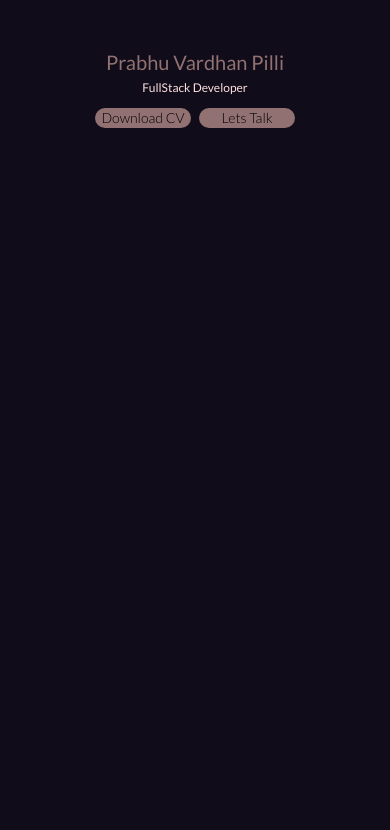
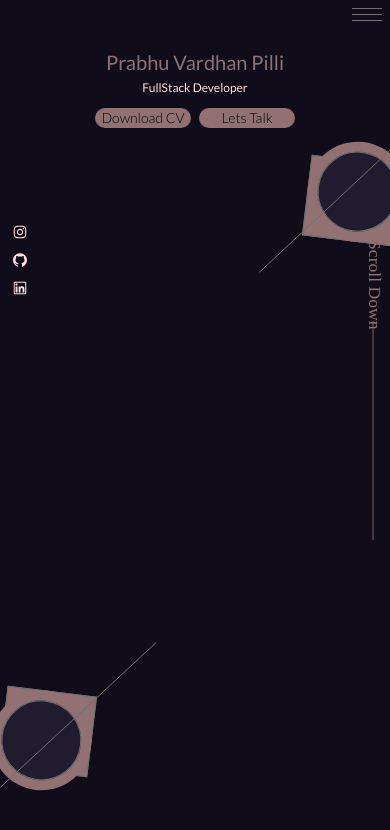
Before and after one commit to S550Stang/portfolio, a React (Create React App) app in the folder client/: page / in a window 390 px wide. Shown: the top 830 px of the page. Built offline with nearby package versions, Linux system fonts and the light colour scheme.

Commit message:
make homepage mobile friendly

```diff
--- /dev/null
+++ b/client/src/HomePage/HamburgerToggle/HamburgerToggle.jsx
@@ -0,0 +1,49 @@
+import React from "react";
+import { motion } from "framer-motion";
+
+export default function HamburgerToggle() {
+  return (
+    <motion.div
+      animate={{
+        x: 0,
+      }}
+      initial={{
+        x: 20,
+      }}
+      transition={{
+        ease: "easeIn",
+        duration: 1,
+        type: "spring",
+      }}
+      className="fixed top-0 -right-6 z-50 w-40 h-full flex  justify-center items-center bg-gradient-to-tr from-Copper to-transparent bg-opacity-0 backdrop-blur-sm shadow-xl rounded-xl"
+    >
+      <ul className="flex flex-col justify-between items-center font-Lato text-xs font-normal text-Sulphate gap-6 mt-44">
+        <li>
+          <a href="#AboutMe" className="cursor-pointer hover:underline">
+            About Me
+          </a>
+        </li>
+        <li>
+          <a href="#Skills" className="cursor-pointer hover:underline">
+            Skills
+          </a>
+        </li>
+        <li>
+          <a href="#Projects" className="cursor-pointer hover:underline">
+            Projects
+          </a>
+        </li>
+        <li>
+          <a href="#Portfolio" className="cursor-pointer hover:underline">
+            Portfolio
+          </a>
+        </li>
+        <li>
+          <a href="#Contact" className="cursor-pointer hover:underline">
+            Contact
+          </a>
+        </li>
+      </ul>
+    </motion.div>
+  );
+}
--- a/client/src/HomePage/HeaderComponent/HeaderTitle.jsx
+++ b/client/src/HomePage/HeaderComponent/HeaderTitle.jsx
@@ -1,10 +1,14 @@
-import React from "react";
+import { React, useState } from "react";
 import { motion } from "framer-motion";
+import Socials from "../Socials/Socials";
+import ScrollDown from "../ScrollDown/ScrollDown";
 import CV from "../../assets/Prabhu.DOCX";
+import HamburgerToggle from "../HamburgerToggle/HamburgerToggle";
 
 export default function HeaderTitle() {
+  const [boolean, setBoolean] = useState(false);
   return (
-    <div className="flex flex-col justify-center items-center font-Lato gap-y-1 mt-12">
+    <div className="relative flex flex-col justify-center items-center font-Lato gap-y-1 mt-12">
       <motion.h1
         animate={{
           y: 0,
@@ -16,7 +20,7 @@ export default function HeaderTitle() {
         }}
         transition={{
           ease: "easeInOut",
-          duration: 1,
+          duration: 2,
           type: "spring",
           stiffness: 100,
           damping: 20,
@@ -32,11 +36,11 @@ export default function HeaderTitle() {
         }}
         initial={{
           opacity: -1,
-          y: 10,
+          y: 20,
         }}
         transition={{
           ease: "easeInOut",
-          duration: 0,
+          duration: 2,
           type: "spring",
           stiffness: 100,
           damping: 20,
@@ -52,12 +56,12 @@ export default function HeaderTitle() {
             opacity: 1,
           }}
           initial={{
-            x: -50,
-            opacity: -1,
+            x: -100,
+            opacity: -5,
           }}
           transition={{
             ease: "easeInOut",
-            duration: 0,
+            duration: 2,
             type: "spring",
             stiffness: 100,
             damping: 20,
@@ -74,12 +78,12 @@ export default function HeaderTitle() {
             opacity: 1,
           }}
           initial={{
-            x: 50,
-            opacity: -1,
+            x: 100,
+            opacity: -5,
           }}
           transition={{
             ease: "easeInOut",
-            duration: 0,
+            duration: 2,
             type: "spring",
             stiffness: 100,
             damping: 20,
@@ -89,6 +93,220 @@ export default function HeaderTitle() {
           <a href="#contact">Lets Talk</a>
         </motion.button>
       </div>
+
+      {/* HamBurger Menu*/}
+      {boolean ? <HamburgerToggle /> : null}
+
+      <motion.div
+        className="fixed top-2 right-2 cursor-pointer z-50"
+        onClick={() => setBoolean(!boolean)}
+        animate={{
+          x: 0,
+          opacity: 1,
+        }}
+        initial={{
+          x: 100,
+          opacity: -5,
+        }}
+        transition={{
+          ease: "easeInOut",
+          duration: 2,
+          type: "spring",
+          stiffness: 100,
+          damping: 20,
+        }}
+      >
+        <svg
+          xmlns="http://www.w3.org/2000/svg"
+          width="30"
+          height="13"
+          viewBox="0 0 30 13"
+        >
+          <g
+            id="Group_21"
+            data-name="Group 21"
+            transform="translate(-334.5 -14)"
+          >
+            <line
+              id="Line_4"
+              data-name="Line 4"
+              x2="30"
+              transform="translate(334.5 14.5)"
+              fill="none"
+              stroke="#707070"
+              stroke-width="1"
+            />
+            <line
+              id="Line_5"
+              data-name="Line 5"
+              x2="30"
+              transform="translate(334.5 20.5)"
+              fill="none"
+              stroke="#707070"
+              stroke-width="1"
+            />
+            <line
+              id="Line_6"
+              data-name="Line 6"
+              x2="30"
+              transform="translate(334.5 26.5)"
+              fill="none"
+              stroke="#707070"
+              stroke-width="1"
+            />
+          </g>
+        </svg>
+      </motion.div>
+      {/* End Of HamBurger Menu*/}
+      <motion.div
+        className="fixed center -right-6 top-32"
+        animate={{
+          x: 0,
+          opacity: 1,
+        }}
+        initial={{
+          x: 100,
+          opacity: -5,
+        }}
+        transition={{
+          ease: "easeInOut",
+          duration: 2,
+          type: "spring",
+          stiffness: 100,
+          damping: 20,
+        }}
+      >
+        <svg
+          xmlns="http://www.w3.org/2000/svg"
+          width="154.683"
+          height="144.73"
+          viewBox="0 0 154.683 144.73"
+        >
+          <g
+            id="Group_22"
+            data-name="Group 22"
+            transform="translate(-248.379 -148.635)"
+          >
+            <g
+              id="Rectangle_1"
+              data-name="Rectangle 1"
+              transform="translate(390.48 186.385) rotate(97)"
+              fill="#917171"
+              stroke="#707070"
+              stroke-width="1"
+            >
+              <rect width="81" height="90" stroke="none" />
+              <rect x="0.5" y="0.5" width="80" height="89" fill="none" />
+            </g>
+            <ellipse
+              id="Ellipse_1"
+              data-name="Ellipse 1"
+              cx="50"
+              cy="50"
+              rx="50"
+              ry="50"
+              transform="translate(402.721 168.745) rotate(97)"
+              fill="#917171"
+            />
+            <g
+              id="Ellipse_2"
+              data-name="Ellipse 2"
+              transform="translate(391.577 177.452) rotate(97)"
+              fill="#211b2f"
+              stroke="#707070"
+              stroke-width="1"
+            >
+              <ellipse cx="40" cy="40" rx="40" ry="40" stroke="none" />
+              <ellipse cx="40" cy="40" rx="39.5" ry="39.5" fill="none" />
+            </g>
+            <line
+              id="Line_1"
+              data-name="Line 1"
+              y1="144"
+              x2="154"
+              transform="translate(248.721 149)"
+              fill="none"
+              stroke="#707070"
+              stroke-width="1"
+            />
+          </g>
+        </svg>
+      </motion.div>
+      <motion.div
+        className="fixed  -left-14 bottom-1"
+        animate={{
+          x: 0,
+          opacity: 1,
+        }}
+        initial={{
+          x: -100,
+          opacity: -5,
+        }}
+        transition={{
+          ease: "easeInOut",
+          duration: 2,
+          type: "spring",
+          stiffness: 100,
+          damping: 20,
+        }}
+      >
+        <svg
+          xmlns="http://www.w3.org/2000/svg"
+          width="212.681"
+          height="197.733"
+          viewBox="0 0 212.681 197.733"
+        >
+          <g
+            id="Group_24"
+            data-name="Group 24"
+            transform="translate(85.34 -430.634)"
+          >
+            <g
+              id="Rectangle_1"
+              data-name="Rectangle 1"
+              transform="translate(-31.48 554.894) rotate(-83)"
+              fill="#917171"
+              stroke="#707070"
+              stroke-width="1"
+            >
+              <rect width="81" height="90" stroke="none" />
+              <rect x="0.5" y="0.5" width="80" height="89" fill="none" />
+            </g>
+            <circle
+              id="Ellipse_1"
+              data-name="Ellipse 1"
+              cx="50"
+              cy="50"
+              r="50"
+              transform="translate(-43.721 572.534) rotate(-83)"
+              fill="#917171"
+            />
+            <g
+              id="Ellipse_2"
+              data-name="Ellipse 2"
+              transform="translate(-32.577 563.827) rotate(-83)"
+              fill="#211b2f"
+              stroke="#707070"
+              stroke-width="1"
+            >
+              <circle cx="40" cy="40" r="40" stroke="none" />
+              <circle cx="40" cy="40" r="39.5" fill="none" />
+            </g>
+            <line
+              id="Line_2"
+              data-name="Line 2"
+              y1="197"
+              x2="212"
+              transform="translate(-85 431)"
+              fill="none"
+              stroke="#707070"
+              stroke-width="1"
+            />
+          </g>
+        </svg>
+      </motion.div>
+      <Socials />
+      <ScrollDown />
     </div>
   );
 }
--- /dev/null
+++ b/client/src/HomePage/ScrollDown/ScrollDown.jsx
@@ -0,0 +1,56 @@
+import React from "react";
+import { motion } from "framer-motion";
+
+export default function ScrollDown() {
+  return (
+    <motion.div
+      className="fixed center right-2 top-60"
+      animate={{
+        x: 0,
+        opacity: 1,
+      }}
+      initial={{
+        x: 100,
+        opacity: -5,
+      }}
+      transition={{
+        ease: "easeOut",
+        duration: 2,
+        type: "tween",
+        stiffness: 100,
+        damping: 20,
+      }}
+    >
+      <svg
+        xmlns="http://www.w3.org/2000/svg"
+        width="18"
+        height="300"
+        viewBox="0 0 18 340"
+      >
+        <g id="Group_23" data-name="Group 23" transform="translate(-338 -293)">
+          <text
+            id="Scroll_Down"
+            data-name="Scroll Down"
+            transform="translate(343 293) rotate(90)"
+            fill="#917171"
+            font-size="20"
+            font-family="AppleSymbols, Apple Symbols"
+          >
+            <tspan x="0" y="0">
+              Scroll Down
+            </tspan>
+          </text>
+          <line
+            id="Line_3"
+            data-name="Line 3"
+            y2="248"
+            transform="translate(347 385)"
+            fill="none"
+            stroke="#917171"
+            stroke-width="1"
+          />
+        </g>
+      </svg>
+    </motion.div>
+  );
+}
--- /dev/null
+++ b/client/src/HomePage/Socials/Socials.jsx
@@ -0,0 +1,40 @@
+import React from "react";
+import { motion } from "framer-motion";
+import {
+  AiOutlineInstagram,
+  AiOutlineGithub,
+  AiOutlineLinkedin,
+} from "react-icons/ai";
+
+export default function Socials() {
+  return (
+    <motion.div
+      className="flex flex-col justify-between items-center gap-3 text-Sulphate fixed left-3 top-56"
+      animate={{
+        x: 0,
+        opacity: 1,
+      }}
+      initial={{
+        x: -100,
+        opacity: -5,
+      }}
+      transition={{
+        ease: "easeOut",
+        duration: 2,
+        type: "tween",
+        stiffness: 100,
+        damping: 20,
+      }}
+    >
+      <a href="https://www.instagram.com/prabhu.vardhan.pilli/">
+        <AiOutlineInstagram className="cursor-pointer" />
+      </a>
+      <a href="https://github.com/S550Stang">
+        <AiOutlineGithub className="cursor-pointer" />
+      </a>
+      <a href="https://www.linkedin.com/in/prabhuvardhanraopilli/">
+        <AiOutlineLinkedin className="cursor-pointer" />
+      </a>
+    </motion.div>
+  );
+}
```
